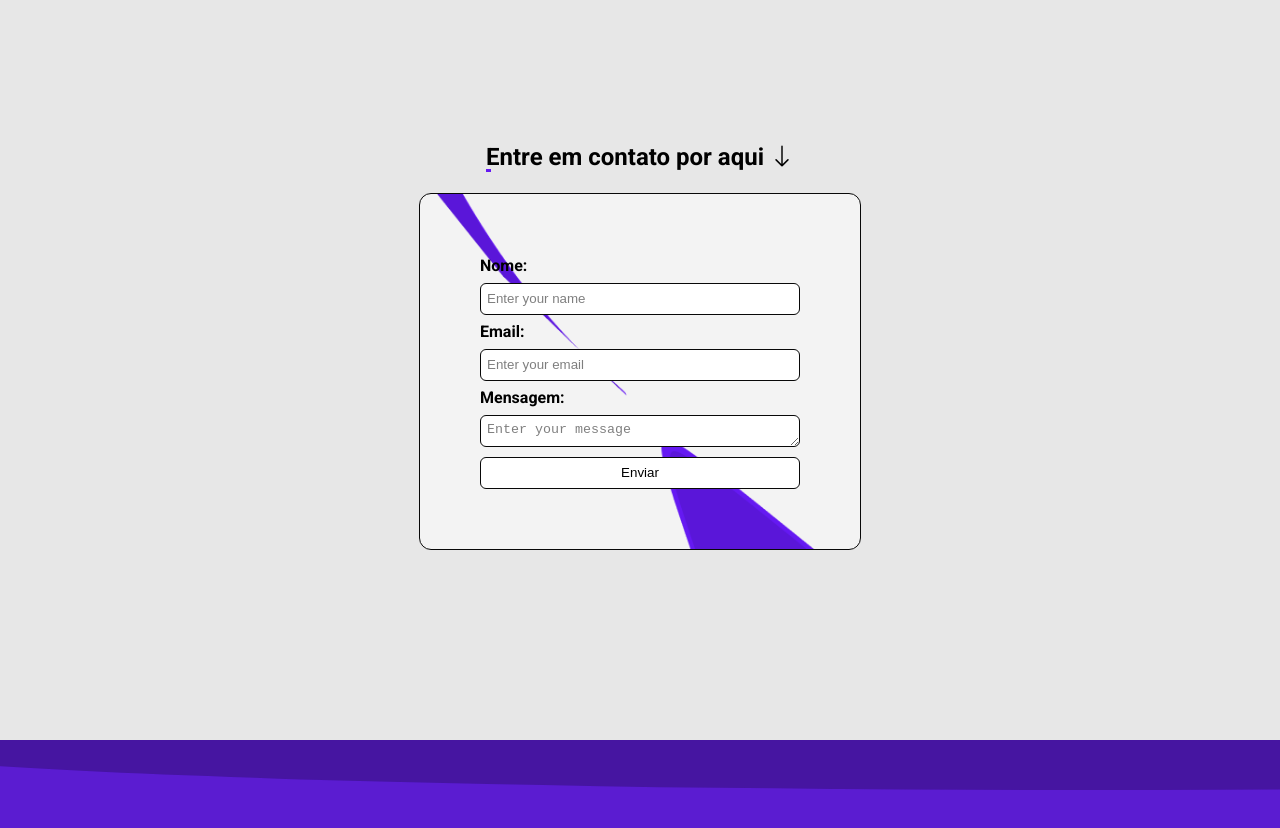
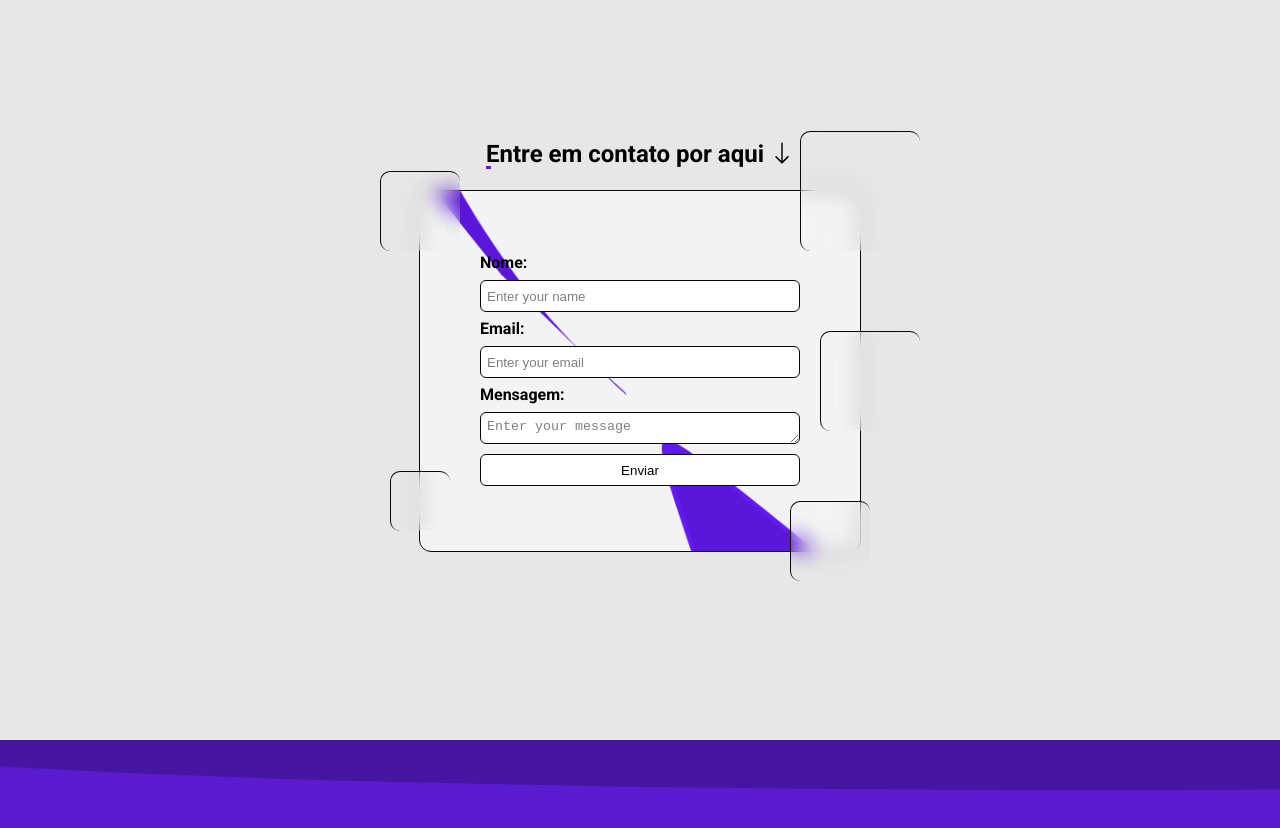
Before and after one commit to glrmrissi/Portfolio, a React (Vite) app: page / in a window 1280 px wide. Shown: the part 2460-3288 px from the top of the page. Built offline with nearby package versions, Linux system fonts and the light colour scheme.

Commit message:
new style for forms

```diff
--- a/src/assets/scss/import.css
+++ b/src/assets/scss/import.css
@@ -33,6 +33,7 @@
   --background-resume-cv-hover: #f3f3f3;
   --background-form-color: #f3f3f3;
   --button-form-color-hover: #eeeeee;
+  --background-form-drops: rgba(255, 255, 255, 0.0196078431);
   --background-contact-forms: url("../../assets/imgs/formsImgs/backWhite.png");
   --wave-color: #5b1cd1;
   --wave-color-2: #4615a1;
@@ -65,6 +66,7 @@
   --background-resume-cv-hover: #252525;
   --background-form-color: #0b0b0b;
   --button-form-color-hover: #282828;
+  --background-form-drops: rgba(14, 14, 14, 0.0666666667);
   --background-contact-forms: url("../../assets/imgs/formsImgs/backDark.png");
   --wave-color: #d11c1c;
   --wave-color-2: #9b1010;
@@ -618,6 +620,7 @@ a {
 }
 
 .form-styled {
+  position: relative;
   display: flex;
   flex-direction: column;
   justify-content: center;
@@ -632,6 +635,10 @@ a {
   background-size: cover;
   border: solid 1px var(--slider-border);
   color: var(--dark-font-color);
+  transition: 0.3s all;
+}
+.form-styled:hover .drop {
+  margin: -4px;
 }
 
 .input {
@@ -666,6 +673,56 @@ a {
   display: flex;
   justify-content: center;
   align-items: center;
+}
+
+.drop {
+  background: var(--background-form-drops);
+  -webkit-backdrop-filter: blur(10px);
+          backdrop-filter: blur(10px);
+  border-radius: 10px;
+  border-left: 1px solid var(--slider-border);
+  border-top: 1px solid var(--slider-border);
+  position: absolute;
+  backdrop-filter: blur(10px);
+  transition: all 0.2s ease;
+}
+.drop-1 {
+  height: 80px;
+  width: 80px;
+  top: -20px;
+  left: -40px;
+}
+.drop-2 {
+  height: 80px;
+  width: 80px;
+  bottom: -30px;
+  right: -10px;
+}
+.drop-3 {
+  height: 100px;
+  width: 100px;
+  bottom: 120px;
+  right: -60px;
+}
+.drop-4 {
+  height: 120px;
+  width: 120px;
+  top: -60px;
+  right: -60px;
+}
+.drop-5 {
+  height: 60px;
+  width: 60px;
+  bottom: 20px;
+  left: -30px;
+}
+
+a,
+input:focus,
+select:focus,
+textarea:focus,
+button:focus {
+  outline: none;
 }
 
 @media (min-width: 0px) and (max-width: 756px) {
@@ -754,4 +811,9 @@ a {
     padding: 2.5dvh;
     width: 100%;
   }
+}
+@media (min-width: 756px) and (max-width: 1024px) {
+  .drop {
+    display: none;
+  }
 }/*# sourceMappingURL=import.css.map */
--- a/src/assets/scss/import.scss
+++ b/src/assets/scss/import.scss
@@ -15,3 +15,4 @@
 
 @import "../scss/styles/queries/tablet/tabletResumeDiv/tabletResumeDiv";
 @import "../scss/styles/queries/tablet/tabletSkillsSection/tabletSkillsSection";
+@import "../scss/styles/queries/tablet/tabletContact/tabletContact";
--- a/src/assets/scss/styles/components/contact/_contact.scss
+++ b/src/assets/scss/styles/components/contact/_contact.scss
@@ -9,6 +9,7 @@
 }
 
 .form-styled {
+  position: relative;
   display: flex;
   flex-direction: column;
   justify-content: center;
@@ -23,6 +24,12 @@
   background-size: cover;
   border: solid 1px var(--slider-border);
   color: var(--dark-font-color);
+  transition: 0.3s all;
+  &:hover {
+    .drop {
+        margin: -4px;
+    }
+  }
 }
 
 .input {
@@ -55,3 +62,57 @@
   justify-content: center;
   align-items: center;
 }
+
+.drop {
+  background: var(--background-form-drops);
+  backdrop-filter: blur(10px);
+  border-radius: 10px;
+  border-left: 1px solid var(--slider-border);
+  border-top: 1px solid var(--slider-border);
+  position: absolute;
+  backdrop-filter: blur(10px);
+  transition: all 0.2s ease;
+
+  &-1 {
+    height: 80px;
+    width: 80px;
+    top: -20px;
+    left: -40px;
+}
+
+&-2 {
+    height: 80px;
+    width: 80px;
+    bottom: -30px;
+    right: -10px;
+  }
+
+  &-3 {
+    height: 100px;
+    width: 100px;
+    bottom: 120px;
+    right: -60px;
+  }
+
+  &-4 {
+    height: 120px;
+    width: 120px;
+    top: -60px;
+    right: -60px;
+  }
+
+  &-5 {
+    height: 60px;
+    width: 60px;
+    bottom: 20px;
+    left: -30px;
+  }
+}
+
+a,
+input:focus,
+select:focus,
+textarea:focus,
+button:focus {
+    outline: none;
+}
--- /dev/null
+++ b/src/assets/scss/styles/queries/tablet/tabletContact/_tabletContact.scss
@@ -0,0 +1,5 @@
+@media (min-width: $mobile-max) and (max-width: $tablet-max) {
+  .drop {
+    display: none;
+  }
+}
--- a/src/assets/scss/styles/utils/_variables.scss
+++ b/src/assets/scss/styles/utils/_variables.scss
@@ -36,6 +36,7 @@ $themes: (
     background-resume-cv-hover: #252525,
     background-form-color: #0b0b0b,
     button-form-color-hover: #282828,
+    background-form-drops: #0e0e0e11,
     background-contact-forms: url("../../assets/imgs/formsImgs/backDark.png"),
     wave-color: #d11c1c,
     wave-color-2: #9b1010,
@@ -67,6 +68,7 @@ $themes: (
     background-resume-cv-hover: #f3f3f3,
     background-form-color: #f3f3f3,
     button-form-color-hover: #eeeeee,
+    background-form-drops: #ffffff05,
     background-contact-forms: url("../../assets/imgs/formsImgs/backWhite.png"),
     wave-color: #5b1cd1,
     wave-color-2: #4615a1,
--- a/src/components/Contact/Contact.tsx
+++ b/src/components/Contact/Contact.tsx
@@ -23,25 +23,55 @@ const Contact = () => {
     if (res.success) {
       console.log("Success", res);
       const elementSuccess = document.createElement("h3");
-      elementSuccess.textContent = "Enviado ✨"
+      elementSuccess.textContent = "Enviado ✨";
       formSuccess?.appendChild(elementSuccess);
     }
   };
 
   return (
     <section className="contact-container" id="contact">
-      <h1 className="title-hover">Entre em contato por aqui <i className="bi bi-arrow-down"></i></h1>
+      <h1 className="title-hover">
+        Entre em contato por aqui <i className="bi bi-arrow-down"></i>
+      </h1>
       <form className="form-styled" id="form" onSubmit={onSubmit}>
         <h4>Nome:</h4>
-        <input className="input" type="text" name="name" placeholder="Enter your name" required/>
+        <input
+          className="input"
+          type="text"
+          name="name"
+          placeholder="Enter your name"
+          required
+        />
         <h4>Email:</h4>
-        <input className="input" type="email" name="email" placeholder="Enter your email" required/>
+        <input
+          className="input"
+          type="email"
+          name="email"
+          placeholder="Enter your email"
+          required
+        />
         <h4>Mensagem:</h4>
-        <textarea className="input" name="message" placeholder="Enter your message" required></textarea>
-        <div id="formSuccess">
-
+        <textarea
+          className="input"
+          name="message"
+          placeholder="Enter your message"
+          required
+        ></textarea>
+        <div id="formSuccess"></div>
+        <button
+          className="input"
+          type="submit"
+          title="Submit for sent an email"
+        >
+          Enviar
+        </button>
+        <div className="drops">
+          <div className="drop drop-1"></div>
+          <div className="drop drop-2"></div>
+          <div className="drop drop-3"></div>
+          <div className="drop drop-4"></div>
+          <div className="drop drop-5"></div>
         </div>
-        <button className="input" type="submit" title="Submit for sent an email">Enviar</button>
       </form>
     </section>
   );
```
Also changed, not shown: 1 other file (tests, documents, lock files or other folders). Lines whose indentation alone changed are shown as unchanged.
